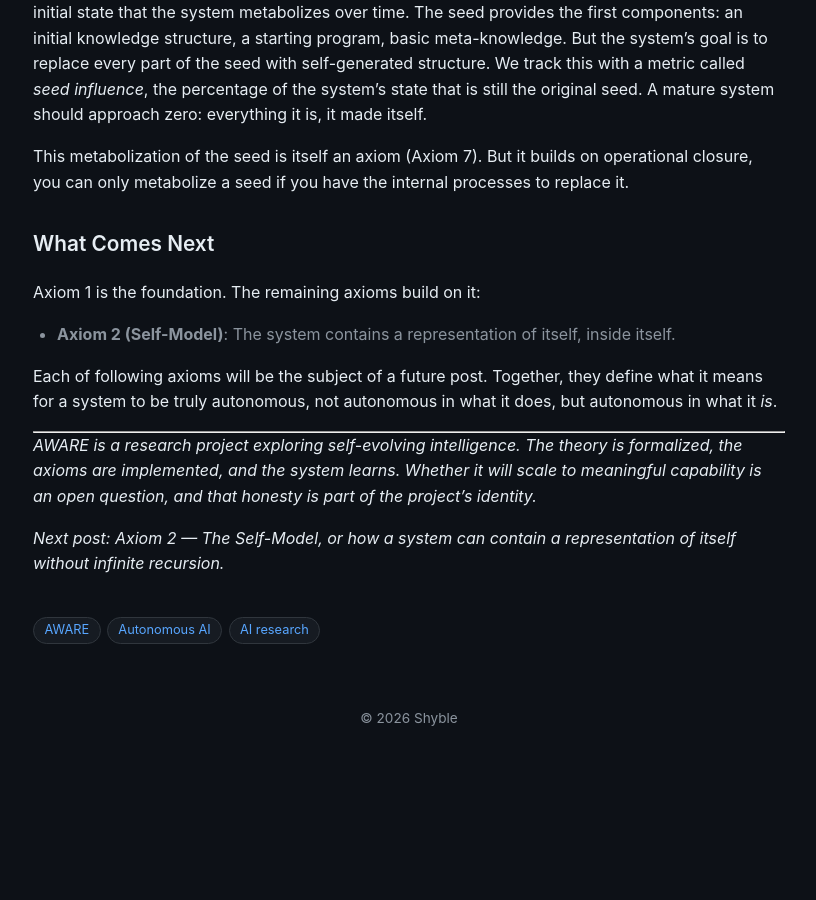
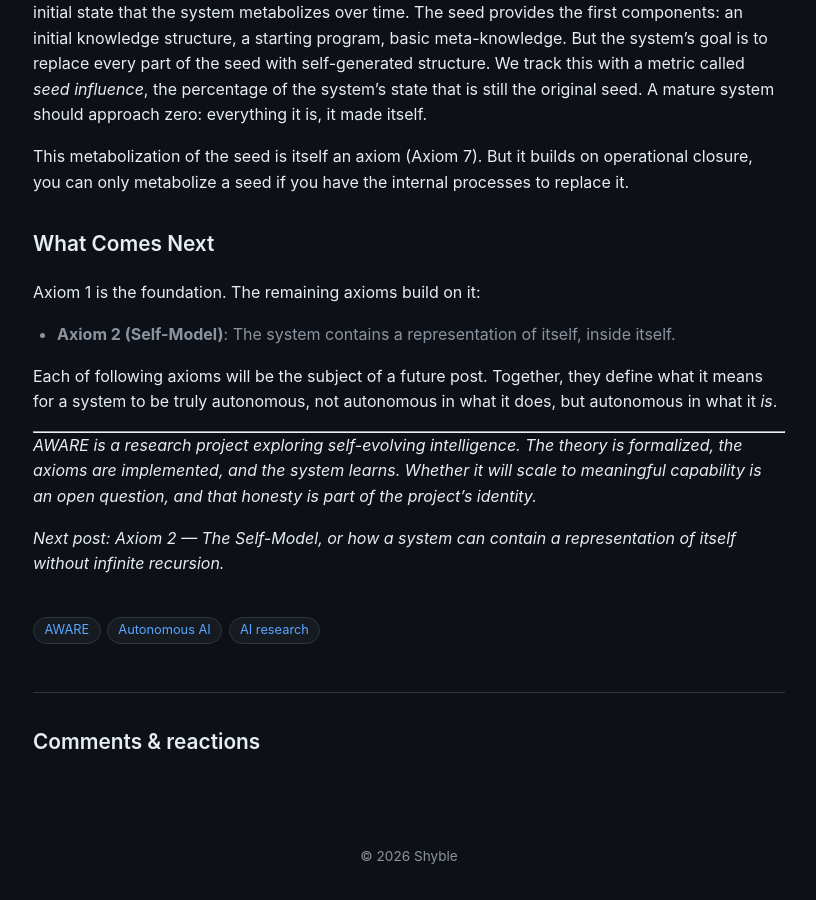
Before and after one commit to shyble/shyble.github.io, a Jekyll site: the page built from _posts/2026-04-12-what-is-aware.md, in a window 1280 px wide and 900 px high, scrolled down 3338 px. Shown: the whole window, without its empty margins (231-1047 px from the left). Built offline with Jekyll 4.4.1, drawn with Linux system fonts in a browser that asks for light colours; comment, search, counter and statistics services are not loaded; before the commit the page ends 4100 px from its top, so only the background shows below that; some of the changed lines change nothing that is shown.

Commit message:
add giscus comments and reactions to posts

```diff
--- a/_layouts/post.html
+++ b/_layouts/post.html
@@ -14,3 +14,25 @@
     </div>
     {% endif %}
 </article>
+
+{% if page.comments != false %}
+<section class="comments" style="margin-top: 3rem; border-top: 1px solid var(--border); padding-top: 2rem;">
+    <h2 style="border: none; margin-bottom: 1rem;">Comments &amp; reactions</h2>
+    <script src="https://giscus.app/client.js"
+            data-repo="shyble/shyble.github.io"
+            data-repo-id="R_kgDORzM-3w"
+            data-category="Announcements"
+            data-category-id="DIC_kwDORzM-384C_MPe"
+            data-mapping="pathname"
+            data-strict="0"
+            data-reactions-enabled="1"
+            data-emit-metadata="0"
+            data-input-position="bottom"
+            data-theme="dark"
+            data-lang="en"
+            data-loading="lazy"
+            crossorigin="anonymous"
+            async>
+    </script>
+</section>
+{% endif %}
```
